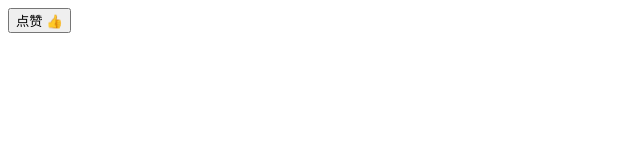
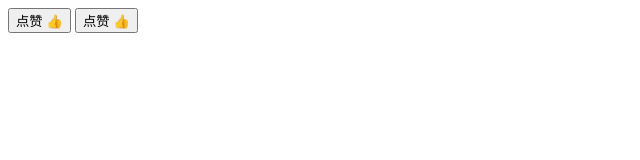
Before and after one commit to 3014zhangshuo/simple_react_component, a plain HTML site: page index.html in a window 1280 px wide. Shown: the whole page, without its empty margins (0-640 px from the left). Drawn offline with Linux system fonts and the light colour scheme.

Commit message:
使点赞按钮结构可复用

```diff
--- a/index.html
+++ b/index.html
@@ -2,26 +2,27 @@
   <head></head>
   <body>
     <div id="wrapper">
-      <button class="like-btn">
-        <span class="like-text">点赞</span>
-        <span>👍</span>
-      </button>
+
     </div>
   </body>
 
   <script type="text/javascript">
-    const button = document.querySelector(".like-btn")
-    const buttonText = document.querySelector(".like-text")
-    let isLiked = false
+    class LikeButton {
+      render () {
+        return `
+          <button class="like-btn">
+            <span class="like-text">点赞</span>
+            <span>👍</span>
+          </button>
+        `
+      }
+    }
 
-    button.addEventListener("click", () => {
-      isLiked = !isLiked
+    const wrapper = document.querySelector('#wrapper')
+    const likeButton1 = new LikeButton()
+    wrapper.innerHTML = likeButton1.render()
 
-      if (isLiked) {
-        buttonText.innerHTML = "取消"
-      } else {
-        buttonText.innerHTML = "点赞"
-      }
-    }, false)
+    const likeButton2 = new LikeButton()
+    wrapper.innerHTML += likeButton2.render()
   </script>
 </html>
```
